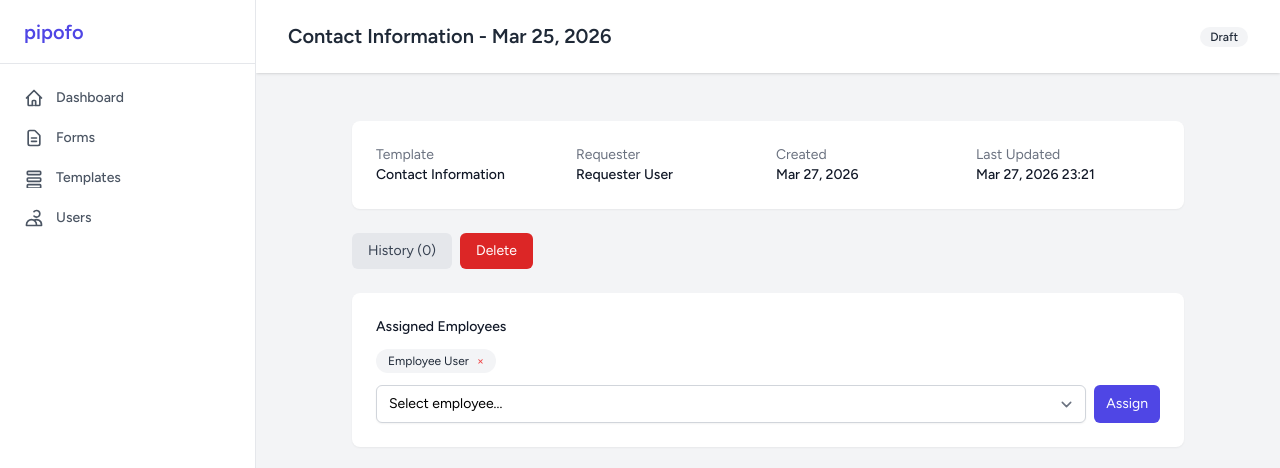
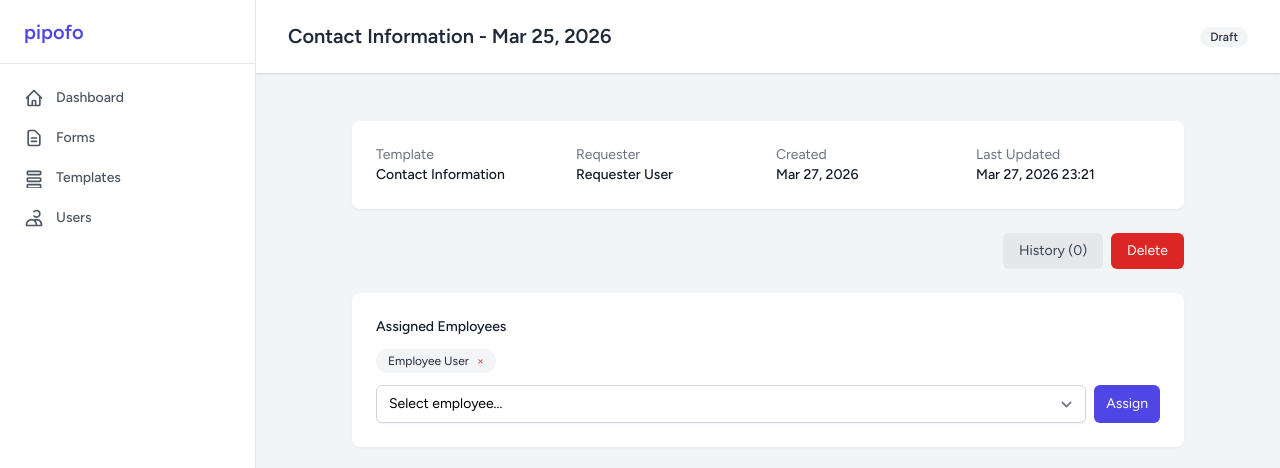
Before and after one commit to moritzgvt/pipofo, a Laravel app: page /forms/1 in a window 1280 px wide. Shown: the top 468 px of the page. Run offline with Laravel 12, Linux system fonts and the light colour scheme; a user stored in the database is signed in; data comes from the database, SQL or seed files in the repository; tables that the repository leaves empty hold one stand-in row (values such as "Sample post"); style sheets or scripts are compiled from the project's sources; some libraries are stand-ins or nearby versions.

Commit message:
feat: move History/Delete buttons to right side, make Submit button green
Agent-Logs-Url: https://github.com/moritzgvt/pipofo/sessions/d7500f59-c53f-4699-8968-e5f215114f14

Co-authored-by: moritzgvt <39989672+moritzgvt@users.noreply.github.com>

```diff
--- a/resources/views/forms/show.blade.php
+++ b/resources/views/forms/show.blade.php
@@ -33,12 +33,13 @@
             </div>
 
             {{-- Action Buttons --}}
-            <div class="flex flex-wrap gap-2 mb-6">
+            <div class="flex flex-wrap items-center justify-between gap-2 mb-6">
+                <div class="flex flex-wrap gap-2">
                     @if(auth()->user()->isRequester() && $form->isEditable() && $form->user_id === auth()->id())
                         <a href="{{ route('forms.edit', $form) }}" class="px-4 py-2 bg-indigo-600 text-white rounded-md hover:bg-indigo-700 transition text-sm">Edit</a>
                         <form method="POST" action="{{ route('forms.submit', $form) }}" class="inline">
                             @csrf
-                        <button type="submit" onclick="return confirm('Submit this form?')" class="px-4 py-2 bg-blue-600 text-white rounded-md hover:bg-blue-700 transition text-sm">Submit</button>
+                            <button type="submit" onclick="return confirm('Submit this form?')" class="px-4 py-2 bg-green-600 text-white rounded-md hover:bg-green-700 transition text-sm">Submit</button>
                         </form>
                     @endif
 
@@ -54,22 +55,25 @@
                         </form>
                     @endif
 
-                <a href="{{ route('forms.revisions', $form) }}" class="px-4 py-2 bg-gray-200 dark:bg-gray-700 text-gray-700 dark:text-gray-300 rounded-md hover:bg-gray-300 dark:hover:bg-gray-600 transition text-sm">History ({{ $form->revisions->count() }})</a>
-
-                @if(auth()->user()->isManagerOrAdmin())
-                    @if($form->isDeleted())
+                    @if(auth()->user()->isManagerOrAdmin() && $form->isDeleted())
                         <form method="POST" action="{{ route('forms.restore', $form) }}" class="inline">
                             @csrf
                             <button type="submit" onclick="return confirm('Restore this form?')" class="px-4 py-2 bg-green-600 text-white rounded-md hover:bg-green-700 transition text-sm">Restore</button>
                         </form>
-                    @else
+                    @endif
+                </div>
+
+                <div class="flex flex-wrap gap-2">
+                    <a href="{{ route('forms.revisions', $form) }}" class="px-4 py-2 bg-gray-200 dark:bg-gray-700 text-gray-700 dark:text-gray-300 rounded-md hover:bg-gray-300 dark:hover:bg-gray-600 transition text-sm">History ({{ $form->revisions->count() }})</a>
+
+                    @if(auth()->user()->isManagerOrAdmin() && !$form->isDeleted())
                         <form method="POST" action="{{ route('forms.destroy', $form) }}" class="inline">
                             @csrf
                             @method('DELETE')
                             <button type="submit" onclick="return confirm('Are you sure you want to delete this form?')" class="px-4 py-2 bg-red-600 text-white rounded-md hover:bg-red-700 transition text-sm">Delete</button>
                         </form>
                     @endif
-                @endif
+                </div>
             </div>
 
             {{-- Request Corrections (Employee) --}}
```
Lines whose indentation alone changed are shown as unchanged.
